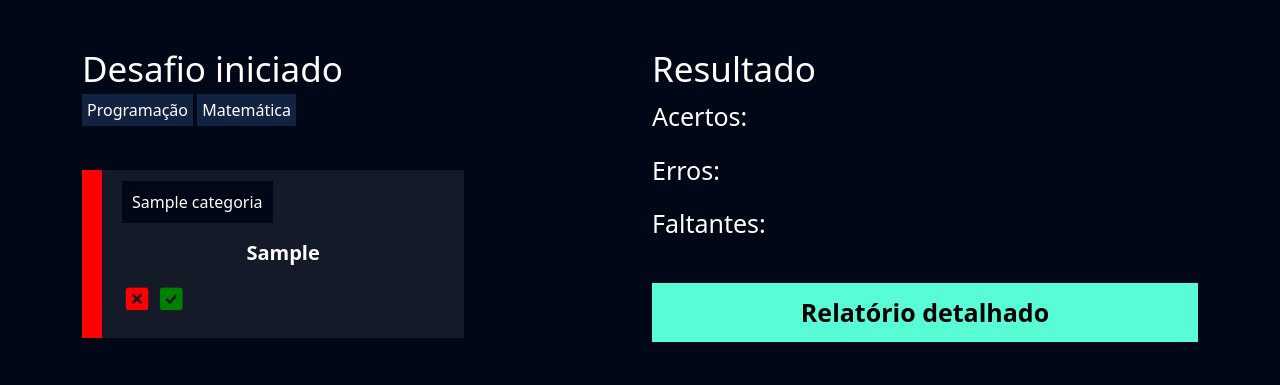
After one commit to jonas-thiago/PYSTACK-WEEK-9.0, a Django app: page /flashcard/desafio/1/ in a window 1280 px wide. The commit adds this page. Shown: the top 385 px of the page. Run offline with Django 5.2, Linux system fonts and the light colour scheme; tables that the repository leaves empty hold one stand-in row (values such as "Sample post"); parts of the project's set-up code (start-up, migrations or seed data) failed here and were passed over.

Commit message:
version4
fim o desafio e faltar terminar o cabelhaço

```diff
--- a/flashcard/models.py
+++ b/flashcard/models.py
@@ -21,6 +21,15 @@ class Flashcard(models.Model):
     def __str__(self):
         return self.pergunta
 
+    @property
+    def css_dificuldade(self):
+        if self.dificuldade == 'F':
+            return 'flashcard-facil'
+        elif self.dificuldade == 'M':
+            return 'flashcard-medio'
+        elif self.dificuldade == 'D':
+            return 'flashcard-dificil'
+
 
 class FlashcardDesafio(models.Model):
     flashcard = models.ForeignKey(Flashcard, on_delete=models.DO_NOTHING)
--- /dev/null
+++ b/flashcard/templates/desafio.html
@@ -0,0 +1,80 @@
+{% extends "base.html" %}
+{% load static %}
+
+{% block 'cabecalho' %}
+
+    <link href="{% static 'usuarios/css/cadastro.css' %}" rel="stylesheet">
+    <link href="{% static 'flashcard/css/novo_flashcard.css' %}" rel="stylesheet">
+    <link href="{% static 'flashcard/css/iniciar_desafio.css' %}" rel="stylesheet">
+    <link href="{% static 'flashcard/css/desafio.css' %}" rel="stylesheet">
+    <link href='https://unpkg.com/boxicons@2.1.4/css/boxicons.min.css' rel='stylesheet'>
+
+{% endblock 'cabecalho' %}
+
+
+{% block 'conteudo' %}
+    <div class="container">
+        <br>
+        <br>
+        <div class="row">
+            <div class="col-md">
+                <h3 class="fonte-secundaria" >Desafio iniciado</h3>
+                <span class="badge-categoria">Programação</span>
+                <span class="badge-categoria" >Matemática</span>
+                <br>
+                <br>
+                <br>
+                {% for flash in desafio.flashcards.all %}
+                    <div class="box-new-flashcard">
+                        <div class="flashcard {{flash.flashcard.css_dificuldade}}">
+
+                            <div class="flashcard-categoria">
+                                {{flash.flashcard.categoria}}
+                            </div>
+                            <br>
+                            <br>
+                            <div class="flashcard-box-item" onclick="flip_card({{flash.id}})">
+                                <p class="flashcard-item">{{flash.flashcard.pergunta}}</p>
+                            </div>
+
+
+                            <div class="responder">
+                                <a href=""><i class='bx bxs-x-square icone-vermelho'></i></a>
+                                <a href=""><i class='bx bxs-check-square icone-verde' ></i></a>
+                            </div>
+
+
+                        </div>
+                        <div class="resposta-flashcard" id="{{flash.id}}">
+                            {{flash.flashcard.resposta}}
+                        </div>
+                    </div>
+                    <br>
+                    <br>
+                {% endfor %}
+
+            </div>
+            <div class="col-md">
+
+                <h3 class="fonte-secundaria">Resultado</h3>
+                <p class="fonte-p">Acertos: </p>
+                <p class="fonte-p">Erros: </p>
+                <p class="fonte-p">Faltantes: </p>
+                <br>
+                <a class="btn-cadastro btn-desafio" href="">Relatório detalhado</a>
+            </div>
+        </div>
+
+    </div>
+    <script>
+
+        function flip_card(id){
+            card = document.getElementById(id)
+            if(card.style.display == 'none' || card.style.display == ''){
+                card.style.display = 'block'
+            }else{
+                card.style.display ='none'
+            }
+        }
+    </script>
+{% endblock 'conteudo' %}
--- a/flashcard/templates/novo_flashcard.html
+++ b/flashcard/templates/novo_flashcard.html
@@ -129,6 +129,7 @@
     </div>
 
     <script>
+
         function flip_card(id){
             card = document.getElementById(id)
             if(card.style.display == 'none' || card.style.display == ''){
--- a/flashcard/urls.py
+++ b/flashcard/urls.py
@@ -5,4 +5,6 @@ urlpatterns = [
     path('novo_flashcard/', views.novo_flashcard, name='novo_flashcard'),
     path('deletar_flashcard/<int:id>', views.deletar_flashcard, name='deletar_flashcard'),
     path('iniciar_desafio/', views.iniciar_desafio, name='iniciar_desafio'),
+    path('listar_desafio/', views.listar_desafio, name='listar_desafio'),
+    path('desafio/<int:id>/', views.desafio, name='desafio'),
 ]
--- a/flashcard/views.py
+++ b/flashcard/views.py
@@ -78,6 +78,42 @@ def iniciar_desafio(request):
 
         desafio.save()
 
+        for categoria in categorias:
+            desafio.categoria.add(categoria)
+
+        flashcards =(
+            Flashcard.objects.filter(user=request.user)
+            .filter(dificuldade=dificuldade)
+            .filter(categoria_id__in=categorias)
+            .order_by('?')
+            )
+
+        if flashcards.count() < int(qtd_perguntas):
+            messages.add_message(request, constants.WARNING, 'Qtd de perguntas Maior ou Inferior a qtd de Flashcard')
+            return redirect('/flashcard/iniciar_desafio/')
 
 
-        return render(request, '')
+        flashcards = flashcards[: int(qtd_perguntas)]
+
+        for f in flashcards:
+            flashcard_desafio = FlashcardDesafio(
+                flashcard = f
+            )
+            flashcard_desafio.save()
+            desafio.flashcards.add(flashcard_desafio)
+
+        desafio.save()
+
+        return redirect('/flashcard/listar_desafio/')
+
+
+def listar_desafio(request):
+    desafios = Desafio.objects.filter(user=request.user)
+    #status = Desafio.objects.filter(status=status)                # Criar os status, e os filtros
+    return render(request, 'listar_desafio.html', {'desafios': desafios})
+
+
+def desafio(request, id):
+    desafio = Desafio.objects.get(id=id)
+    if request.method == 'GET':
+        return render(request, 'desafio.html', {'desafio': desafio})
--- /dev/null
+++ b/templates/static/flashcard/css/desafio.css
@@ -0,0 +1,65 @@
+.badge-categoria{
+    padding: 5px;
+    background-color: #122342;
+
+}
+
+.box-new-flashcard{
+    margin: 0;
+}
+
+.icone-vermelho{
+    color:red;
+    font-size: 30px;
+}
+
+.icone-verde{
+    color:green;
+    font-size: 30px;
+}
+
+.op2{
+    opacity: .3;
+}
+
+.fonte-p{
+    font-size: 25px;
+}
+
+.btn-desafio{
+    width: 100% !important;
+    color: black;
+    text-decoration: none;
+    display: block;
+    text-align: center;
+    font-size: 25px;
+}
+
+.box-listar{
+
+    background-color: #0b1526;
+    padding: 20px;
+}
+
+table{
+    width: 100%;
+    padding: 20px;
+    text-align: center;
+
+}
+
+.linha{
+    height: 40px;
+    background-color: var(--dark-color);
+    padding: 20px;
+}
+
+
+td, th{
+    padding: 20px;
+}
+
+tr{
+    background-color: var(--main-color);
+
+}
```
Also changed, not shown: flashcard/templates/listar_desafio.html (added, +65 -0 lines), templates/static/flashcard/js/flashcard.js (added, +12 -0 lines).
